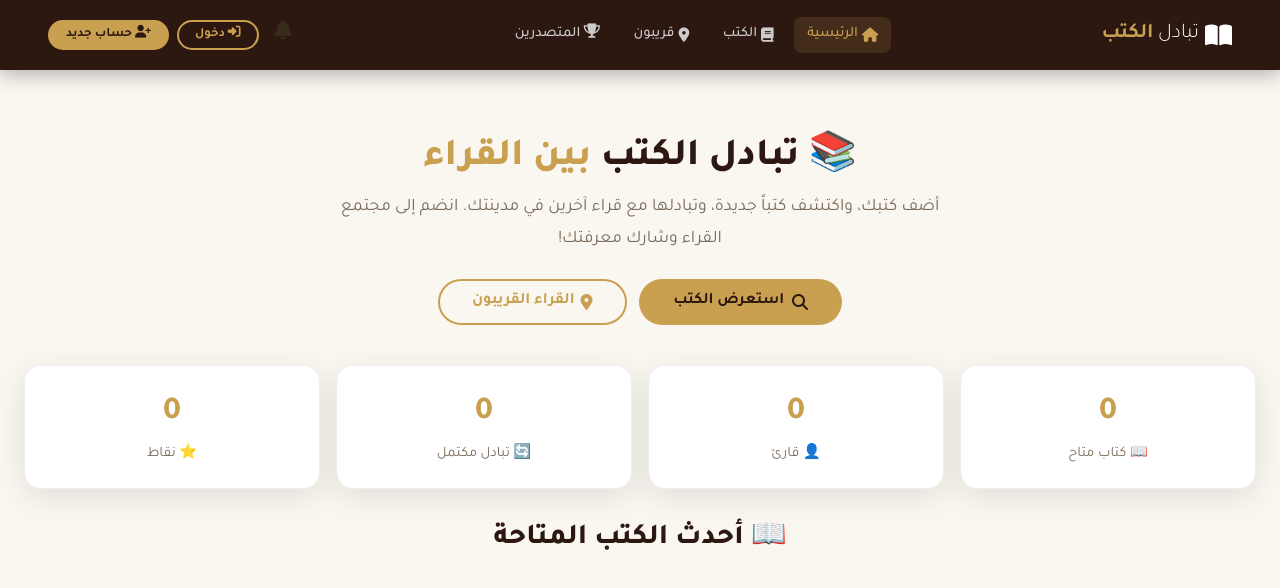
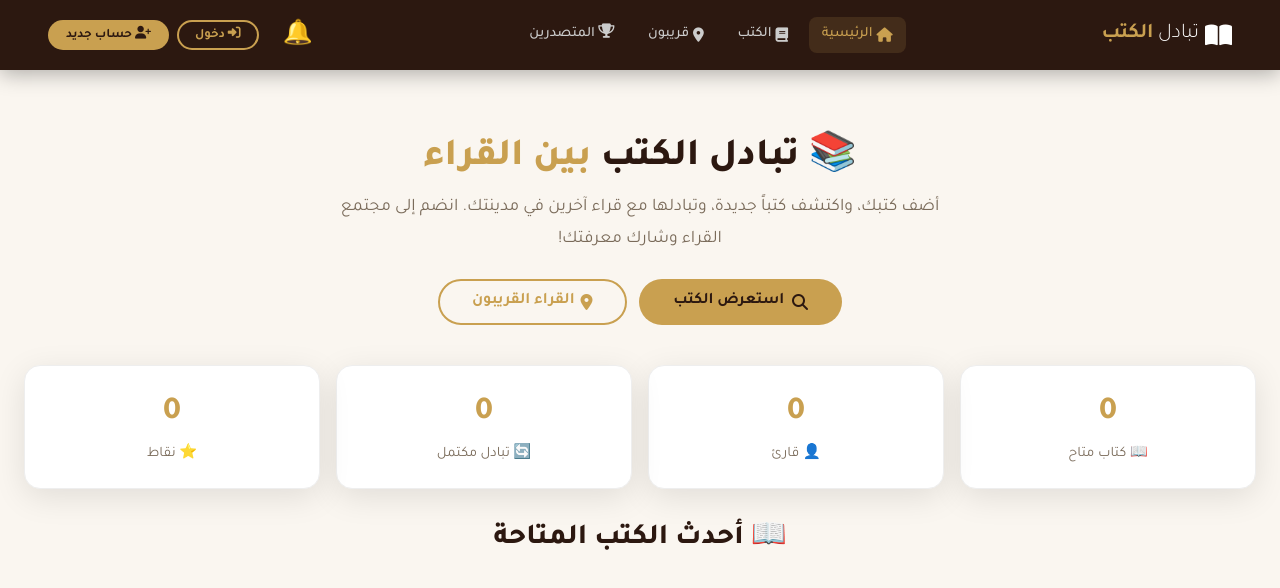
Before and after one commit to HacenMario/BookExchange, a website: page frontend/index.html in a window 1280 px wide. Drawn offline with nearby package versions, Linux system fonts and the light colour scheme; no server answers.

Commit message:
Update index.html

```diff
--- a/frontend/index.html
+++ b/frontend/index.html
@@ -59,11 +59,13 @@
             <div class="header-actions">
                 <span id="userDisplay" style="display:none;color:var(--gold);font-weight:500;"></span>
 
-                <!-- زر الإشعارات مع البادج -->
-            <div class="notif-bell" onclick="toggleNotifications()" id="notifBell" style="position: relative; display: inline-block; cursor: pointer; margin-left: 0.5rem;">
-                <i class="fas fa-bell" style="font-size: 1.2rem; color: var(--text-color);"></i>
-                <span id="notifBadge" style="position: absolute; top: -8px; right: -8px; background: #e74c3c; color: #fff; border-radius: 50%; padding: 0.1rem 0.4rem; font-size: 0.6rem; font-weight: bold; display: none; min-width: 18px; text-align: center; z-index: 9999;">0</span>
-            </div>
+               <!-- زر الإشعارات -->
+                <div style="position:relative;display:inline-block;margin-left:0.5rem;">
+                    <button id="notificationBell" onclick="toggleNotifications()" style="background:none;border:none;font-size:1.5rem;cursor:pointer;position:relative;color:var(--gold);padding:0.2rem 0.5rem;">
+                        🔔
+                        <span id="notifBadge" style="position:absolute;top:-8px;right:-8px;background:#e74c3c;color:#fff;border-radius:50%;padding:0.1rem 0.4rem;font-size:0.6rem;font-weight:bold;display:none;min-width:18px;text-align:center;">0</span>
+                    </button>
+                </div>
 
                 <!-- ===== الأزرار ===== -->
                 <button class="btn-outline" id="loginBtn" onclick="openModal('loginModal')"><i class="fas fa-sign-in-alt"></i> دخول</button>
```
